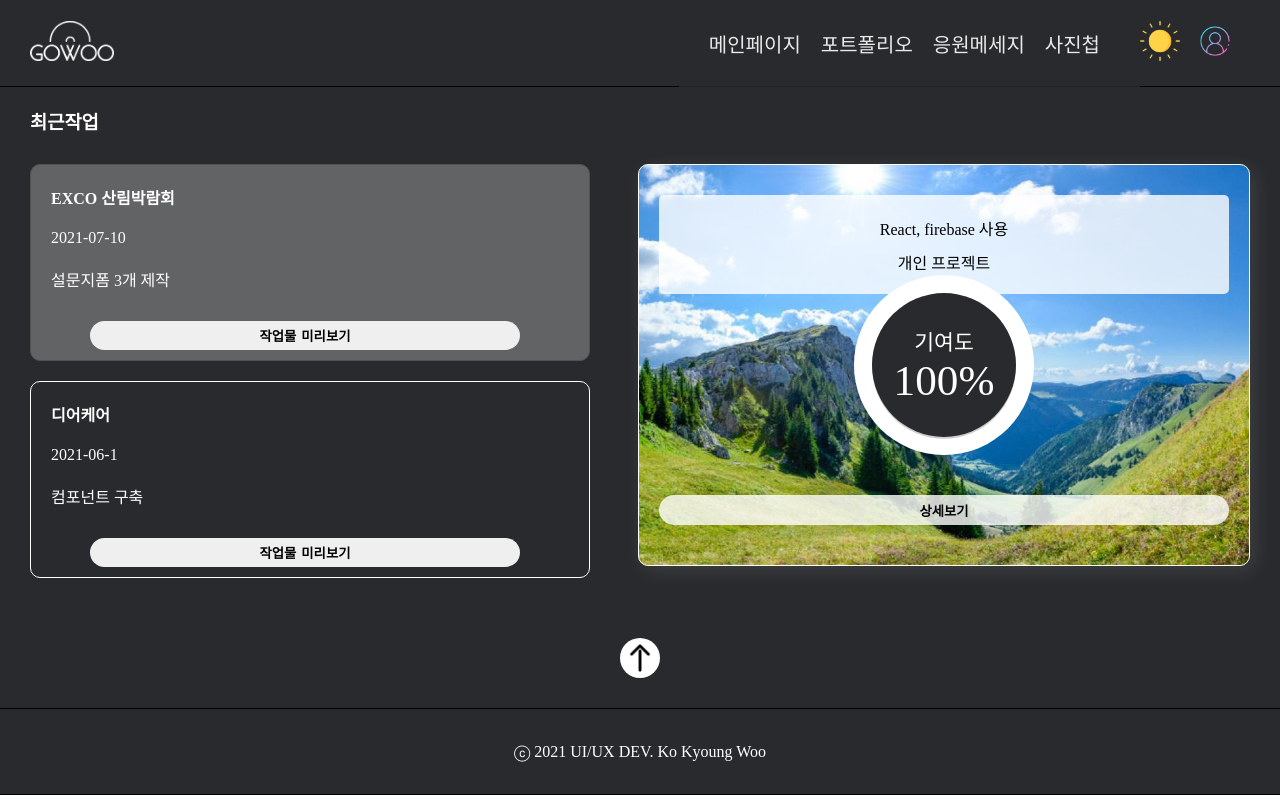
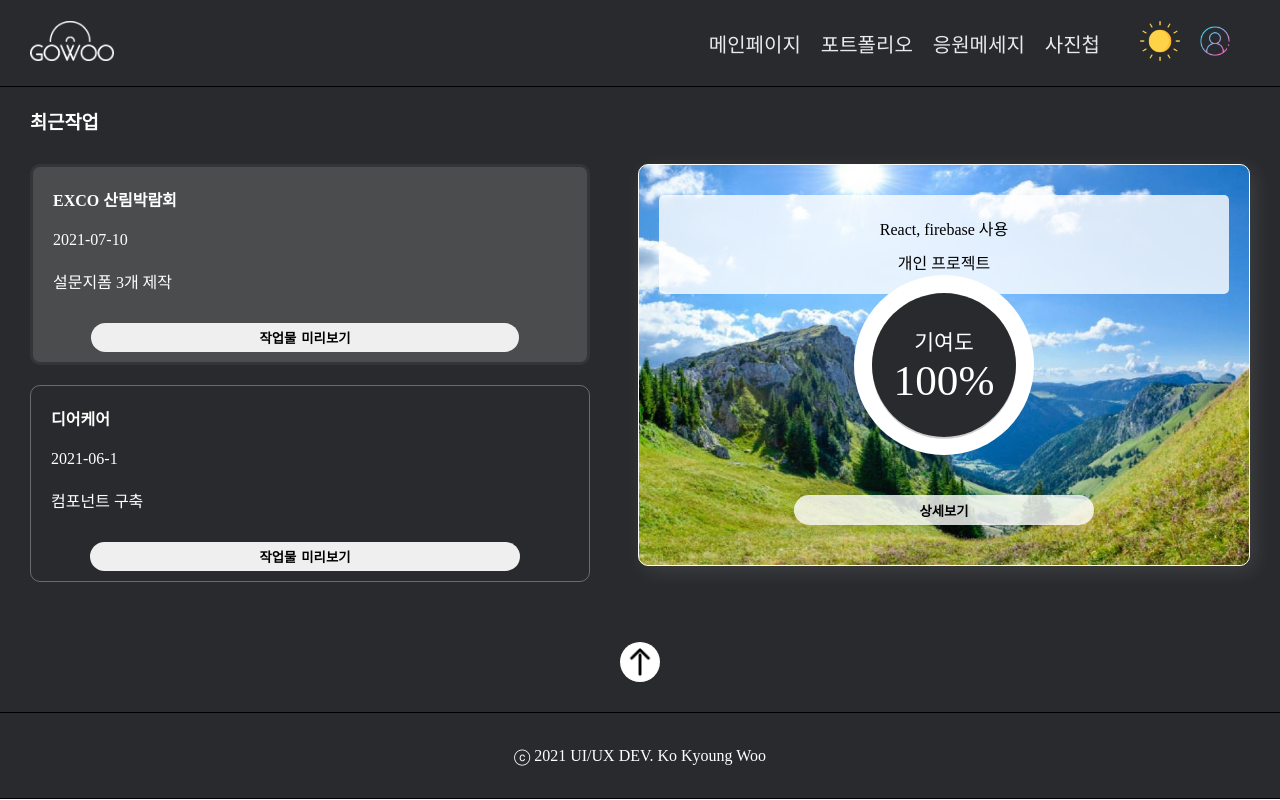
Before and after one commit to kkyoungwoo/portfolio, a React (Create React App) app: page /portfolio in a window 1280 px wide. Built offline with nearby package versions, Linux system fonts and the light colour scheme; a web font is replaced by a local one.

Commit message:
menu_clear
hard cording

```diff
--- a/src/components/App.jsx
+++ b/src/components/App.jsx
@@ -1,4 +1,4 @@
-import React, {useState,useEffect,useRef} from 'react';
+import React, {useState,useEffect,useRef,useCallbackBtn} from 'react';
 import Footer from './common/Footer';
 import Cerousel from './cerousel/Cerousel';
 import About from './about/About';
@@ -7,10 +7,11 @@ import Portfolio from './portfolio/Portfolio';
 import Message from './message/Message';
 import Gallery from './gallery/Gallery';
 import NotFound from './common/NotFound';
-
+import Login from './login/Login';
 import './app.css'
 
 import { Route,Switch,Link } from 'react-router-dom'
+import { useCallback } from 'react';
 
 function App() {
 
@@ -52,7 +53,11 @@ function App() {
     }
 
     const [colorBtn,setColorBtn] = useState(true)
-
+    const [navBtn,setNavBtn] = useState(false)
+    const useCallbackBtn = useCallback(()=>{
+        setNavBtn(!navBtn)
+        console.log(navBtn)
+    },[navBtn])
 
     return (
         <div className="app" style={{
@@ -66,16 +71,18 @@ function App() {
                         </div>
                     </Link>
                     <nav>
-                        <input type="checkbox" id="mobile_nav" />
+                    <input type="checkbox" id="mobile_nav" onClick={useCallbackBtn}/>
                         <label htmlFor="mobile_nav" className="mobile_btn">
                             <span style={{background : colorBtn ? "white" : "black"}}></span>
                             <span style={{background : colorBtn ? "white" : "black"}}></span>
                             <span style={{background : colorBtn ? "white" : "black"}}></span>
                         </label>
+                        <label htmlFor="mobile_nav">
                             <ul className="navi_menu" style={{
-                            background : colorBtn ? "#292a2d" : "white",
                                 opacity : colorBtn ? ".9" : ".9"
-                            }}>
+                                }}
+                                onClick={useCallbackBtn}
+                                >
                                 <li>
                                     <label htmlFor="mobile_nav">
                                         <span style={{background : colorBtn ? "white" : "black"}}></span>
@@ -95,13 +102,16 @@ function App() {
                                     <li style={{color : colorBtn ? "white" : "black",}}>사진첩</li>
                                 </Link>
                             </ul>
+                        </label>
                         <div className="gnb" >
                             <ul>
                                 <li onClick={()=>setColorBtn(!colorBtn)} >
                                     <img src={colorBtn ? "./assets/common/icon/white.png" : "./assets/common/icon/black.png"} alt="white" />
                                 </li>
                                 <li>
+                                    <Link to="/login">
                                         <img src={colorBtn ? "./assets/common/icon/login_white.png" : "./assets/common/icon/login_black.png"} alt="login" />
+                                    </Link>
                                 </li>
                             </ul>
                         </div>
@@ -137,6 +147,11 @@ function App() {
                                 <Gallery/>
                         </div>
                     </Route>
+                    <Route path="/login" exact>
+                        <div className="wrapper">
+                                <Login/>
+                        </div>
+                    </Route>
                     <Route path="*" component={NotFound} exact />
                 </Switch>
                 <Footer colorBtn={colorBtn} getSiteTop={getSiteTop}/>
--- a/src/components/app.css
+++ b/src/components/app.css
@@ -129,7 +129,7 @@ a {
   }
 }
 
-.app header nav #mobile_nav ~ .navi_menu {
+.app header nav #mobile_nav ~ label .navi_menu {
   display: -webkit-box;
   display: -ms-flexbox;
   display: flex;
@@ -139,31 +139,32 @@ a {
   -webkit-box-sizing: border-box;
           box-sizing: border-box;
   padding-right: 30px;
-  -webkit-transition: .5s;
-  transition: .5s;
   cursor: pointer;
-  z-index: 999;
+  background: nones;
 }
 
 @media screen and (max-width: 1025px) {
-  .app header nav #mobile_nav ~ .navi_menu {
+  .app header nav #mobile_nav ~ label .navi_menu {
     position: absolute;
     -webkit-box-orient: vertical;
     -webkit-box-direction: normal;
         -ms-flex-direction: column;
             flex-direction: column;
     left: -100%;
+    height: 100vh;
     top: 0px;
+    -webkit-transition: 1s;
+    transition: 1s;
   }
 }
 
-.app header nav #mobile_nav ~ .navi_menu li {
+.app header nav #mobile_nav ~ label .navi_menu li {
   font-size: 20px;
   font-weight: 300;
   padding: 30px 10px;
 }
 
-.app header nav #mobile_nav ~ .navi_menu li label span {
+.app header nav #mobile_nav ~ label .navi_menu li label span {
   display: none;
   width: 30px;
   height: 3px;
@@ -171,37 +172,40 @@ a {
   cursor: pointer;
 }
 
-.app header nav #mobile_nav:checked ~ .navi_menu {
-  position: fixed;
+.app header nav #mobile_nav:checked ~ label .navi_menu {
+  display: -webkit-box;
+  display: -ms-flexbox;
+  display: flex;
+  width: 100%;
+  margin: 0 auto;
   left: 0;
   top: 0;
   height: 100%;
-  -webkit-transition: 1s;
-  transition: 1s;
 }
 
 @media screen and (max-width: 1025px) {
-  .app header nav #mobile_nav:checked ~ .navi_menu {
+  .app header nav #mobile_nav:checked ~ label .navi_menu {
     display: -webkit-box;
     display: -ms-flexbox;
     display: flex;
     left: 0;
     top: 0;
     white: 100%;
-    height: 100%;
+    height: 100vh;
+    background: gray;
     -webkit-transition: 1s;
     transition: 1s;
   }
 }
 
-.app header nav #mobile_nav:checked ~ .navi_menu li {
+.app header nav #mobile_nav:checked ~ label .navi_menu li {
   font-size: 20px;
   font-weight: 300;
   padding: 30px 30px;
   margin: 0;
 }
 
-.app header nav #mobile_nav:checked ~ .navi_menu li label {
+.app header nav #mobile_nav:checked ~ label .navi_menu li label {
   position: absolute;
   width: 30px;
   height: 30px;
@@ -210,12 +214,12 @@ a {
   margin-right: 30px;
 }
 
-.app header nav #mobile_nav:checked ~ .navi_menu li label span {
+.app header nav #mobile_nav:checked ~ label .navi_menu li label span {
   display: none;
 }
 
 @media screen and (max-width: 1025px) {
-  .app header nav #mobile_nav:checked ~ .navi_menu li label span {
+  .app header nav #mobile_nav:checked ~ label .navi_menu li label span {
     display: block;
     position: absolute;
     width: 30px;
@@ -227,7 +231,7 @@ a {
   }
 }
 
-.app header nav #mobile_nav:checked ~ .navi_menu li label span:nth-child(2) {
+.app header nav #mobile_nav:checked ~ label .navi_menu li label span:nth-child(2) {
   -webkit-transform: rotate(-45deg);
           transform: rotate(-45deg);
 }
--- a/src/components/app.scss
+++ b/src/components/app.scss
@@ -98,22 +98,23 @@ a{
                 }
             }
 
-            #mobile_nav~.navi_menu {
+            #mobile_nav ~ label .navi_menu {
                 display: flex;
                 width: 100%;
                 height: 100%;
                 top: 0;
                 box-sizing: border-box;
                 padding-right: 30px;
-                transition: .5s;
                 cursor: pointer;
-                z-index: 999;
+                background: nones;
 
                 @media screen and (max-width: 1025px) {
                     position: absolute;
                     flex-direction: column;
                     left: -100%;
+                    height: 100vh;
                     top: 0px;
+                    transition: 1s;
                 }
 
                 li {
@@ -133,19 +134,21 @@ a{
                 }
             }
 
-            #mobile_nav:checked~.navi_menu {
-                position: fixed;
+            #mobile_nav:checked ~ label .navi_menu {
+                display: flex;
+                width: 100%;
+                margin: 0 auto;
                 left: 0;
                 top: 0;
                 height: 100%;
-                transition: 1s;
 
                 @media screen and (max-width: 1025px) {
                     display: flex;
                     left: 0;
                     top: 0;
                     white: 100%;
-                    height: 100%;
+                    height: 100vh;
+                    background: gray;
                     transition: 1s;
                 }
 
@@ -154,7 +157,6 @@ a{
                     font-weight: 300;
                     padding: 30px 30px;
                     margin: 0;
-
                     label {
                         position: absolute;
                         width: 30px;
--- /dev/null
+++ b/src/components/login/Login.jsx
@@ -0,0 +1,11 @@
+import React from 'react'
+
+function Login() {
+    return (
+        <div>
+            Login
+        </div>
+    )
+}
+
+export default Login
--- a/src/components/portfolio/Portfolio.jsx
+++ b/src/components/portfolio/Portfolio.jsx
@@ -66,7 +66,7 @@ function Portfolio(props) {
                                 <div key={idx} className="subdata" >
                                     <div className={projectNum === idx ? "subdata_inner celect" : "subdata_inner"}
                                     style={{
-                                    border : props.colorBtn ? "1px solid white" : "1px solid black",
+                                    border : props.colorBtn ? "1px solid rgba(255,255,255,.3)" : "1px solid rgba(0,0,0,.3)",
                                     }}>
                                         <div>
                                             <div className="project_name">{item.project}</div>
--- a/src/components/portfolio/portfolio.css
+++ b/src/components/portfolio/portfolio.css
@@ -1,18 +1,18 @@
 @-webkit-keyframes rotateborder {
   0% {
-    border: 1px solid black;
+    border: 3px solid black;
   }
   100% {
-    border: 1px solid dimgray;
+    border: 3px solid rgba(0, 0, 0, 0.1);
   }
 }
 
 @keyframes rotateborder {
   0% {
-    border: 1px solid black;
+    border: 3px solid black;
   }
   100% {
-    border: 1px solid dimgray;
+    border: 3px solid rgba(0, 0, 0, 0.1);
   }
 }
 
@@ -193,6 +193,8 @@
   margin-bottom: 20px;
   -webkit-transition: .5s;
   transition: .5s;
+  -webkit-box-sizing: border-box;
+          box-sizing: border-box;
 }
 
 .portfoilo_inner .aboutcards .aboutcard .lately .subdata .subdata_inner div {
@@ -256,7 +258,7 @@
 }
 
 .portfoilo_inner .aboutcards .aboutcard .lately .subdata .subdata_inner.celect {
-  background: rgba(155, 155, 155, 0.5);
+  background: rgba(155, 155, 155, 0.3);
   animation: rotateborder 1s infinite alternate-reverse;
 }
 
@@ -319,7 +321,13 @@
 }
 
 .portfoilo_inner .aboutcards .aboutcard .subdata_detail .projectdata_text .projectlinkbtn {
-  width: 100%;
+  width: 300px;
+}
+
+@media screen and (max-width: 767px) {
+  .portfoilo_inner .aboutcards .aboutcard .subdata_detail .projectdata_text .projectlinkbtn {
+    width: 100%;
+  }
 }
 
 .portfoilo_inner .aboutcards .aboutcard .subdata_detail .projectdata_text .projectlinkbtn a button {
--- a/src/components/portfolio/portfolio.scss
+++ b/src/components/portfolio/portfolio.scss
@@ -1,9 +1,9 @@
 @keyframes rotateborder {
     0% {
-        border: 1px solid black
+        border: 3px solid rgba(0,0,0,1)
     }
     100% {
-        border: 1px solid dimgray;
+        border: 3px solid rgba(0,0,0,.1);
     }
 }
 
@@ -89,6 +89,7 @@
                         border-radius: 10px;
                         margin-bottom: 20px;
                         transition: .5s;
+                        box-sizing: border-box;
                         div{
                             padding: 10px;
                             .project_name{
@@ -125,7 +126,7 @@
                         }
                     }
                     .subdata_inner.celect{
-                        background: rgba(155, 155, 155,.5);
+                        background: rgba(155, 155, 155,.3);
                         animation: rotateborder 1s infinite alternate-reverse;
                     }
                 }
@@ -165,7 +166,10 @@
                         }
                     }
                     .projectlinkbtn{
-                        width:100%;
+                        width:300px;
+                        @media screen and(max-width: 767px) {
+                            width:100%;
+                        }
                         a{
                             button{
                                 width:100%;
```
Also changed, not shown: 2 other files (tests, documents, lock files or other folders). Lines whose indentation alone changed are shown as unchanged.
